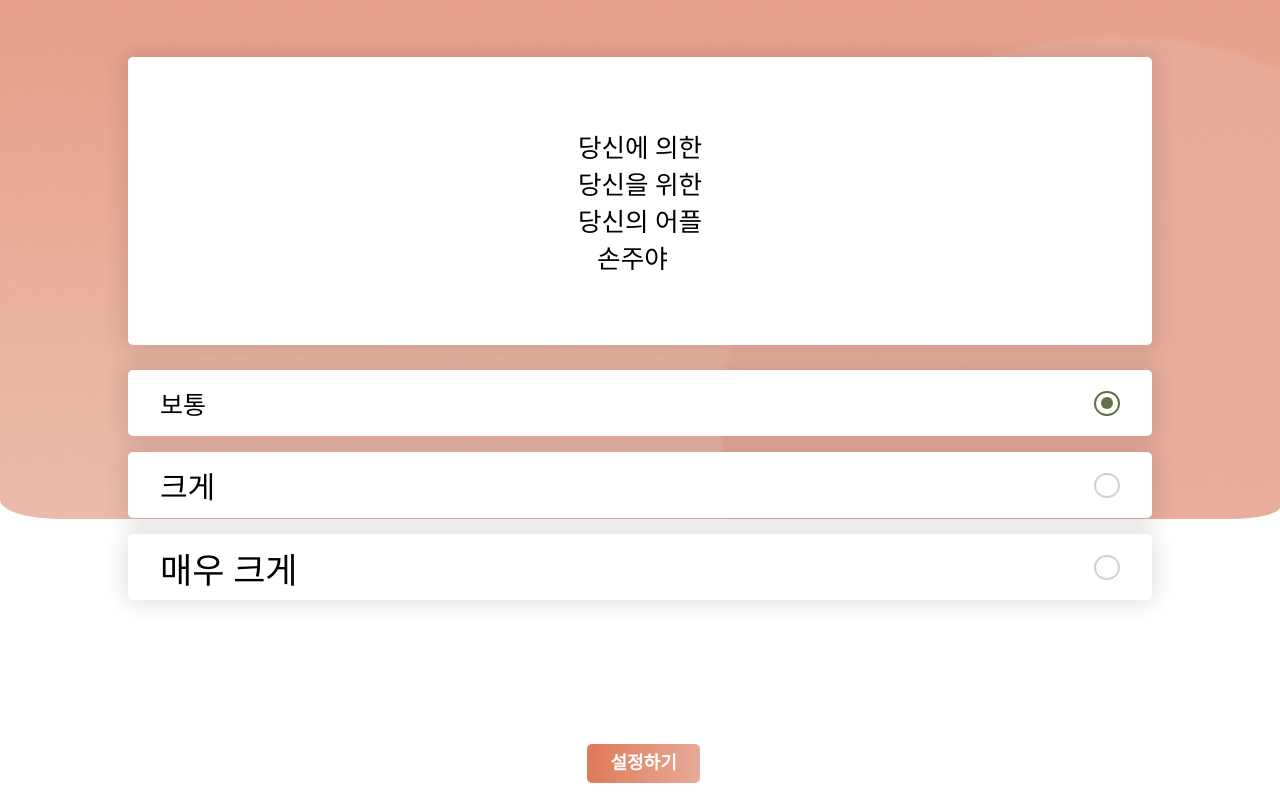
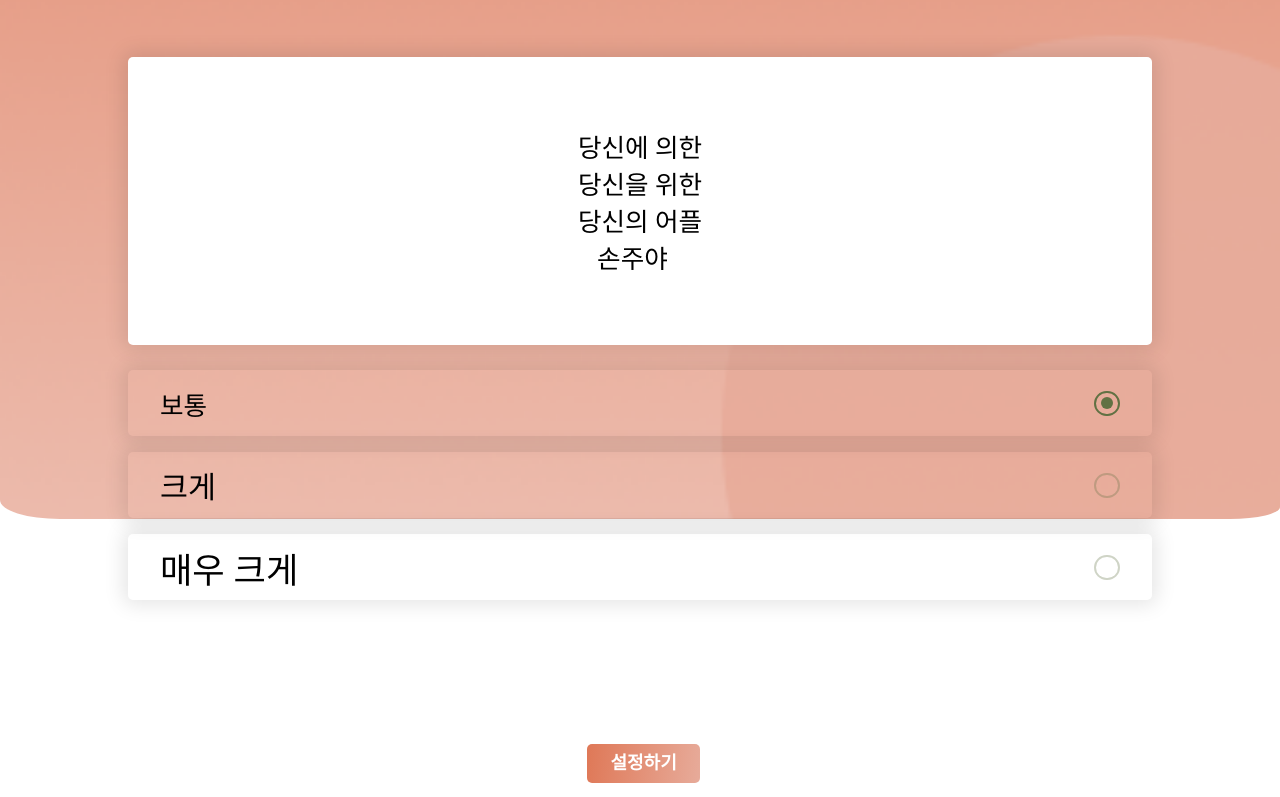
Before and after one commit to xjx06127/inha_grandchildren_frontend, a React (Create React App) app: page /fontsizeSettingfornew in a window 1280 px wide. Shown: the part 441-1238 px from the top of the page. Built offline with nearby package versions, Linux system fonts and the light colour scheme; a web font is replaced by a local one.

Commit message:
fontsizesettingfornew 박스 누르면 되도록 수정

```diff
--- a/src/pages_Start_FontSizeSetting/FontSizeSettingForNew.jsx
+++ b/src/pages_Start_FontSizeSetting/FontSizeSettingForNew.jsx
@@ -16,7 +16,7 @@ const BackGround = styled.div`
   @media (orientation: landscape) {
     height: 120vh;
   }
-  font-family: 'MICE';
+  font-family: "MICE";
 `;
 
 const P = styled.p`
@@ -148,6 +148,32 @@ const SetP = styled.p`
   color: #ffffff;
 `;
 
+const Label = styled.label`
+  width: 80%;
+  height: 66px;
+  font-size: ${(props) => {
+    switch (props.fS) {
+      case "normal":
+        return "1.6rem";
+      case "large":
+        return "1.9rem";
+      case "veryLarge":
+        return "2.2rem";
+    }
+  }};
+  box-shadow: 0px 0px 20px 5px rgba(0, 0, 0, 0.1);
+  border-radius: 5px;
+  display: flex;
+  align-items: center;
+  justify-content: space-between;
+  padding-left: 20px;
+  padding-right: 20px;
+  box-sizing: border-box;
+
+  margin-bottom: 1rem;
+  padding: 2rem;
+`;
+
 const Input = styled.input`
   appearance: none;
   border: 2.5px solid rgba(97, 113, 67, 0.3);
@@ -182,11 +208,14 @@ const FontSizeSettingForNew = () => {
     setFontSize(event.target.name);
     console.log(fontSize);
   };
+  const handleLabelClick = (selectedFontSize) => {
+    setFontSize(selectedFontSize);
+  };
 
   //기본 tts 설정값 : 자동재생 (버튼클릭 시, 소리끄기)
-  useEffect(()=>{
-    localStorage.setItem('soundOff',false);
-  },[])
+  useEffect(() => {
+    localStorage.setItem("soundOff", false);
+  }, []);
 
   const go = () => {
     navigate(`/TestForNew`);
@@ -226,33 +255,36 @@ const FontSizeSettingForNew = () => {
                 <br /> &nbsp;&nbsp;&nbsp;손주야
               </p>
             </ExBox>
-            <Option defaultChecked>
-              <Label1 htmlFor="select">보통</Label1>
+            <Label fS={"normal"} onClick={() => handleLabelClick("normal")}>
+              보통
               <Input
                 type="radio"
                 name="normal"
                 checked={fontSize === "normal"}
                 onChange={handleRadioChange}
               />
-            </Option>
-            <Option>
-              <Label2 htmlFor="select2">크게</Label2>
+            </Label>
+            <Label fS={"large"} onClick={() => handleLabelClick("large")}>
+              크게
               <Input
                 type="radio"
                 name="large"
                 checked={fontSize === "large"}
                 onChange={handleRadioChange}
               />
-            </Option>
-            <Option>
-              <Label3 htmlFor="select3">매우 크게</Label3>
+            </Label>
+            <Label
+              fS={"veryLarge"}
+              onClick={() => handleLabelClick("veryLarge")}
+            >
+              매우 크게
               <Input
                 type="radio"
                 name="veryLarge"
                 checked={fontSize === "veryLarge"}
                 onChange={handleRadioChange}
               />
-            </Option>
+            </Label>
           </Div>
           <ButtonBox>
             <SetBtn onClick={() => go()}>
```
